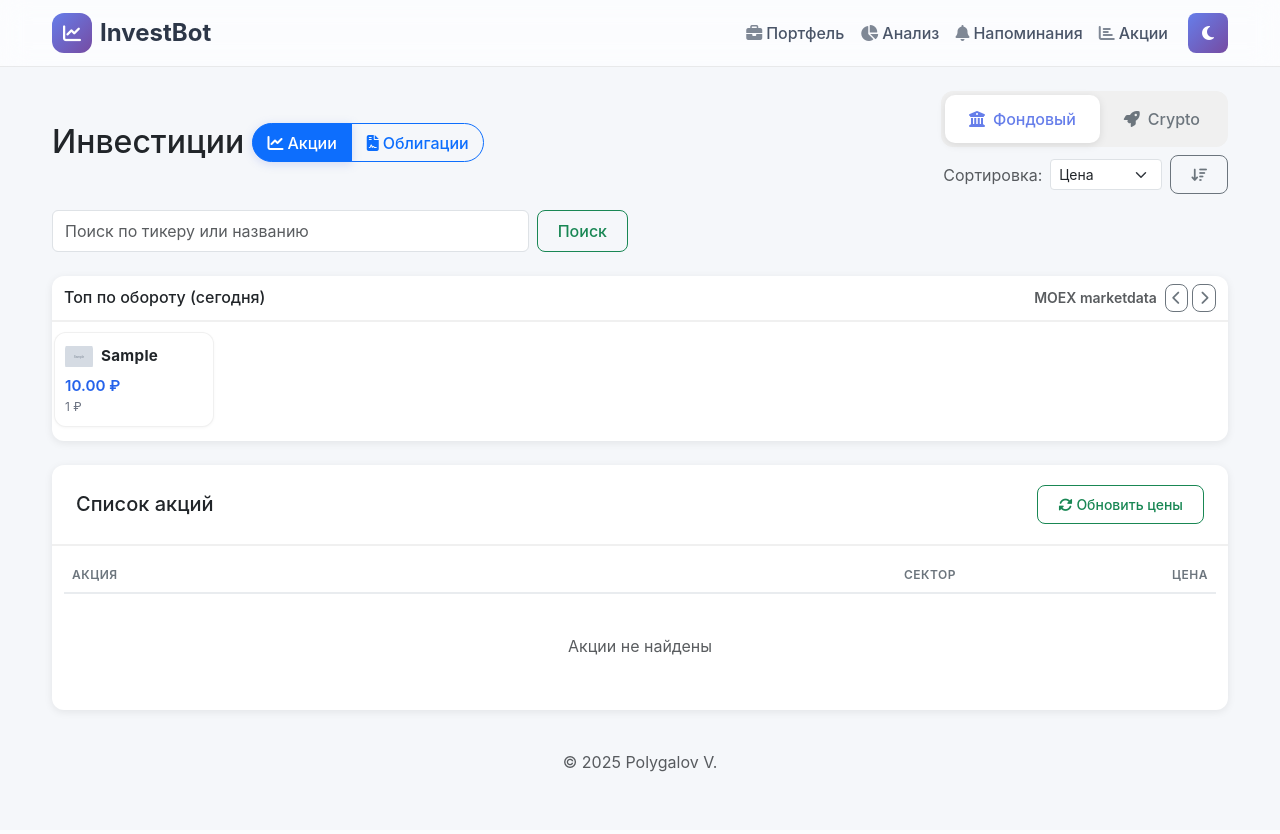
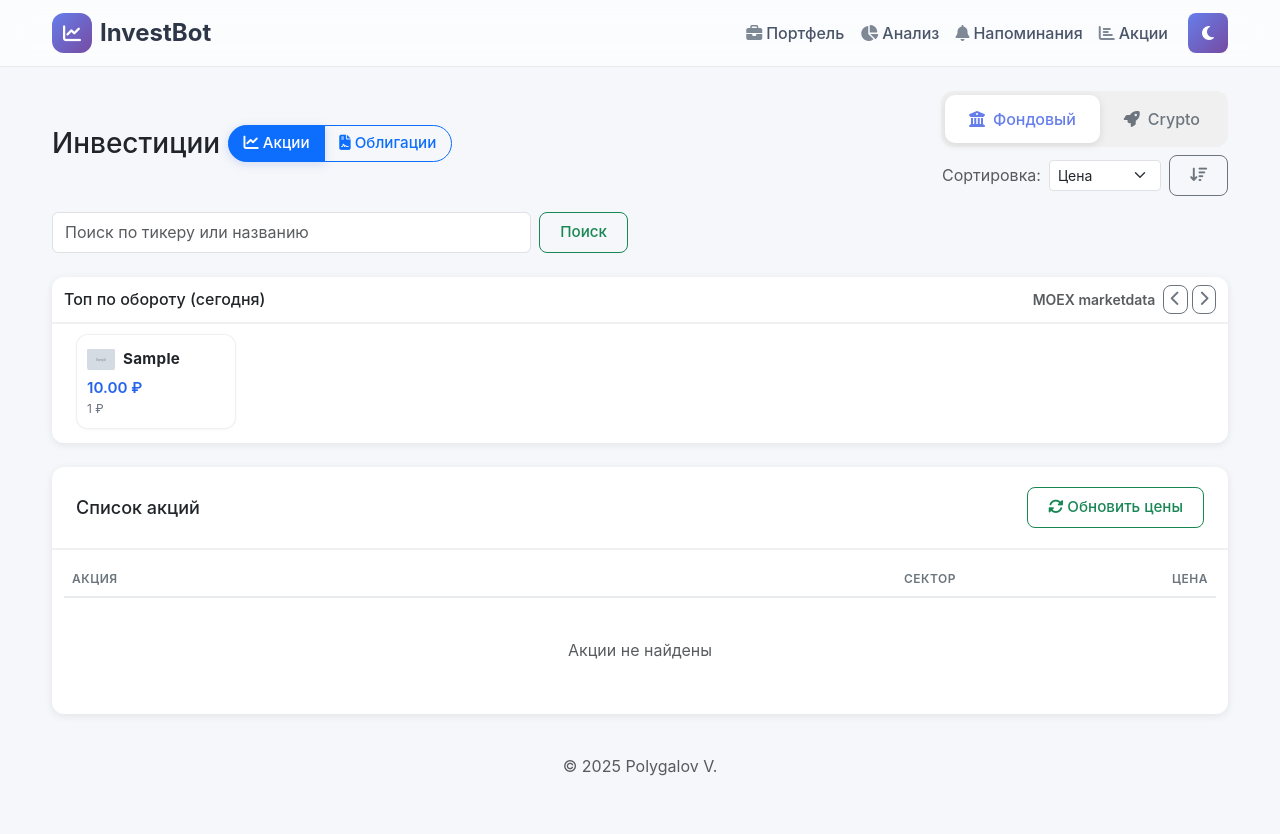
Before and after one commit to speymell/InvestikBotik, a Flask app: page /stocks in a window 1280 px wide. Before the commit the page ends 772 px from the top, so only its background shows below. Run offline with Flask 3, Linux system fonts and the light colour scheme; the visitor is signed in with stand-in values (Sample User, id 1); tables that the repository leaves empty hold one stand-in row (values such as "Sample post"); grey boxes marked "Sample" are stand-in pictures; data that the repository does not hold is empty; some libraries are stand-ins or nearby versions.

Commit message:
New fixes

```diff
--- a/routes.py
+++ b/routes.py
@@ -69,33 +69,6 @@ def init_routes(app):
             return jsonify({
                 'status': 'error',
                 'message': f'Ошибка синхронизации: {str(e)}'
-            }), 500
-
-    @app.route('/admin/sync-bonds')
-    def sync_bonds():
-        """Синхронизация облигаций с MOEX API"""
-        try:
-            from stock_api import stock_api_service
-
-            # Получаем данные об облигациях с MOEX
-            result = stock_api_service.sync_bonds_to_database()
-
-            if result and result.get('success'):
-                return jsonify({
-                    'status': 'success',
-                    'message': f'Синхронизация облигаций завершена. Добавлено: {result["added"]}, обновлено: {result["updated"]}, всего инструментов: {result["total"]}'
-                })
-            else:
-                error_msg = result.get('error', 'Неизвестная ошибка') if result else 'Не удалось получить результат'
-                return jsonify({
-                    'status': 'error',
-                    'message': f'Ошибка синхронизации облигаций: {error_msg}'
-                }), 500
-
-        except Exception as e:
-            return jsonify({
-                'status': 'error',
-                'message': f'Ошибка синхронизации облигаций: {str(e)}'
             }), 500
 
     @app.route('/admin/update-prices')
@@ -892,6 +865,15 @@ def init_routes(app):
                 pass
 
         query = Stock.query
+        # Автосинхронизация облигаций при первом заходе на вкладку Облигации
+        try:
+            if ins_type == 'bond':
+                bonds_count = Stock.query.filter(Stock.instrument_type == 'bond').count()
+                if bonds_count == 0:
+                    from stock_api import stock_api_service
+                    stock_api_service.sync_bonds_to_database()
+        except Exception:
+            pass
         if search:
             from sqlalchemy import or_
             query = query.filter(
--- a/static/style.css
+++ b/static/style.css
@@ -4,6 +4,18 @@
 html, body {
     overflow-x: hidden;
 }
+/* Global typography scale */
+:root {
+    --font-base: 16px;
+    --font-sm: 0.95rem;
+    --font-md: 1rem;
+    --font-lg: 1.125rem;
+}
+body { font-size: var(--font-md); }
+h2 { font-size: 1.75rem; }
+h5 { font-size: 1.125rem; }
+.table { font-size: 0.95rem; }
+.btn { font-size: var(--font-sm); }
 
 /* Мобильные оптимизации */
 @media (max-width: 768px) {
@@ -180,7 +192,8 @@ html, body {
 
 /* Turnover horizontal carousel */
 .turnover-section .card-header { padding: .5rem .75rem; }
-.turnover-track { display: flex; gap: 12px; overflow-x: auto; scroll-snap-type: x proximity; padding: 2px 2px 6px; }
+.turnover-track { display: flex; gap: 12px; overflow-x: auto; scroll-snap-type: x proximity; padding: 2px 16px 6px; }
+.turnover-section .card-body-list { padding-left: 8px; padding-right: 8px; }
 .turnover-track::-webkit-scrollbar { height: 8px; }
 .turnover-track::-webkit-scrollbar-thumb { background: rgba(0,0,0,.15); border-radius: 8px; }
 [data-theme="dark"] .turnover-track::-webkit-scrollbar-thumb { background: rgba(255,255,255,.2); }
@@ -195,6 +208,33 @@ html, body {
 [data-theme="dark"] .ti-price { color: #90cdf4; }
 [data-theme="dark"] .ti-turnover { color: #a0aec0; }
 .turnover-nav .btn { padding: .15rem .4rem; }
+
+/* Alerts actions: bigger buttons with spacing */
+.alerts-actions { gap: 8px; }
+.alerts-actions .btn { padding: .4rem .75rem !important; font-size: 0.95rem; }
+
+/* Make dark theme more neutral (less blue) */
+[data-theme="dark"] .btn-primary {
+    background: linear-gradient(135deg, #4b5563 0%, #374151 100%) !important;
+}
+[data-theme="dark"] .brand-icon {
+    background: linear-gradient(135deg, #4b5563 0%, #374151 100%) !important;
+}
+[data-theme="dark"] .page-link:hover {
+    background-color: #4b5563;
+    border-color: #4b5563;
+    color: #e5e7eb;
+}
+[data-theme="dark"] .tabbar-item.active {
+  color: #e5e7eb;
+  background: rgba(148, 163, 184, 0.14);
+}
+
+/* Improve table header readability slightly */
+.table thead th { font-size: 0.8rem; }
+
+/* Ensure card list blocks don't stick to edges */
+.card-body-list { padding-left: 8px; padding-right: 8px; }
 
 .profit-positive {
     color: #28a745 !important;
```
Also changed, not shown: templates/alerts.html (+6 -10 lines).
